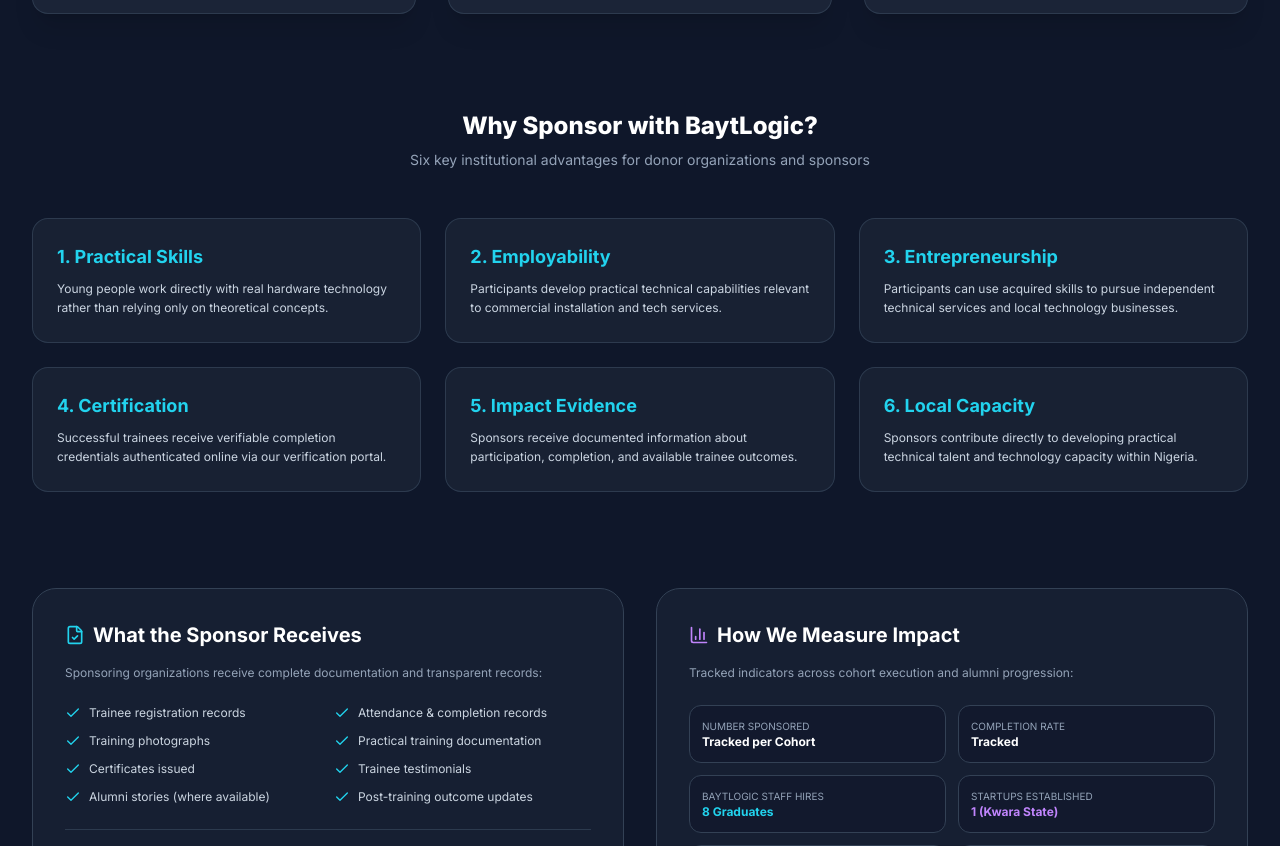
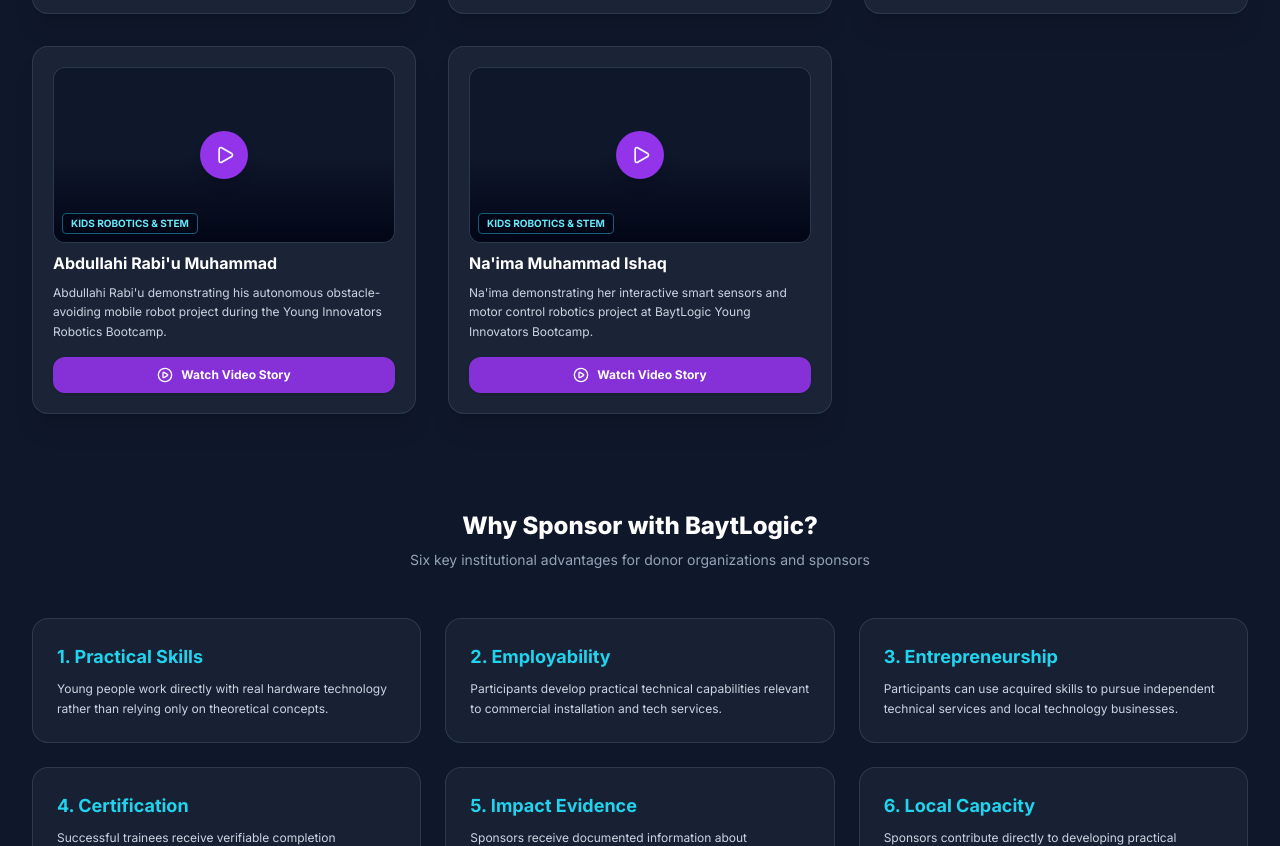
Before and after one commit to abu-ruqayyah/baytlogic-site, a plain HTML site: page index.html in a window 1280 px wide. Shown: the part 8355-9201 px from the top of the page. Drawn offline with nearby package versions, Linux system fonts and the light colour scheme; no server answers.

Commit message:
Add Kids Robotics video links for Abdullahi Rabiu Muhammad and Naima Muhammad Ishaq

```diff
--- a/assets/videos.json
+++ b/assets/videos.json
@@ -19,5 +19,19 @@
     "category": "CCTV & Security",
     "url": "https://drive.google.com/file/d/1NnCscbhYB4g5NswRhwG92LRGa4MsgE-6/view?usp=drive_link",
     "desc": "Fasilat demonstrating remote IP CCTV live feed setup and mobile NVR monitoring during the BaytLogic professional training."
+  },
+  {
+    "id": 4,
+    "name": "Abdullahi Rabi'u Muhammad",
+    "category": "Kids Robotics & STEM",
+    "url": "https://drive.google.com/file/d/1EynCOpZyfRyI-7DahGB-4-p6u777Kxrx/view?usp=drive_link",
+    "desc": "Abdullahi Rabi'u demonstrating his autonomous obstacle-avoiding mobile robot project during the Young Innovators Robotics Bootcamp."
+  },
+  {
+    "id": 5,
+    "name": "Na'ima Muhammad Ishaq",
+    "category": "Kids Robotics & STEM",
+    "url": "https://drive.google.com/file/d/1nLuir1EP3gp-fRauDbXLbUUFoCEnVP59/view?usp=drive_link",
+    "desc": "Na'ima demonstrating her interactive smart sensors and motor control robotics project at BaytLogic Young Innovators Bootcamp."
   }
 ]
--- a/index.html
+++ b/index.html
@@ -1562,6 +1562,20 @@
           category: "CCTV & Security",
           url: "https://drive.google.com/file/d/1NnCscbhYB4g5NswRhwG92LRGa4MsgE-6/view?usp=drive_link",
           desc: "Fasilat demonstrating remote IP CCTV live feed setup and mobile NVR monitoring during the BaytLogic professional training."
+        },
+        {
+          id: 4,
+          name: "Abdullahi Rabi'u Muhammad",
+          category: "Kids Robotics & STEM",
+          url: "https://drive.google.com/file/d/1EynCOpZyfRyI-7DahGB-4-p6u777Kxrx/view?usp=drive_link",
+          desc: "Abdullahi Rabi'u demonstrating his autonomous obstacle-avoiding mobile robot project during the Young Innovators Robotics Bootcamp."
+        },
+        {
+          id: 5,
+          name: "Na'ima Muhammad Ishaq",
+          category: "Kids Robotics & STEM",
+          url: "https://drive.google.com/file/d/1nLuir1EP3gp-fRauDbXLbUUFoCEnVP59/view?usp=drive_link",
+          desc: "Na'ima demonstrating her interactive smart sensors and motor control robotics project at BaytLogic Young Innovators Bootcamp."
         }
       ];
 
```
Also changed, not shown: admin.html (+14 -0 lines), netlify/functions/videos.js (+14 -0 lines).
